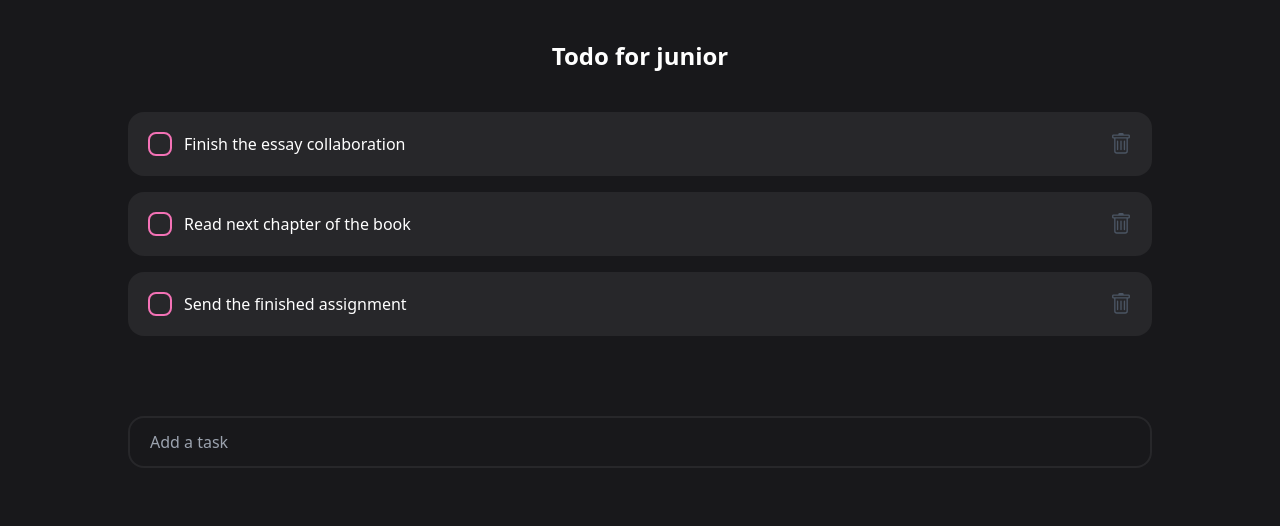
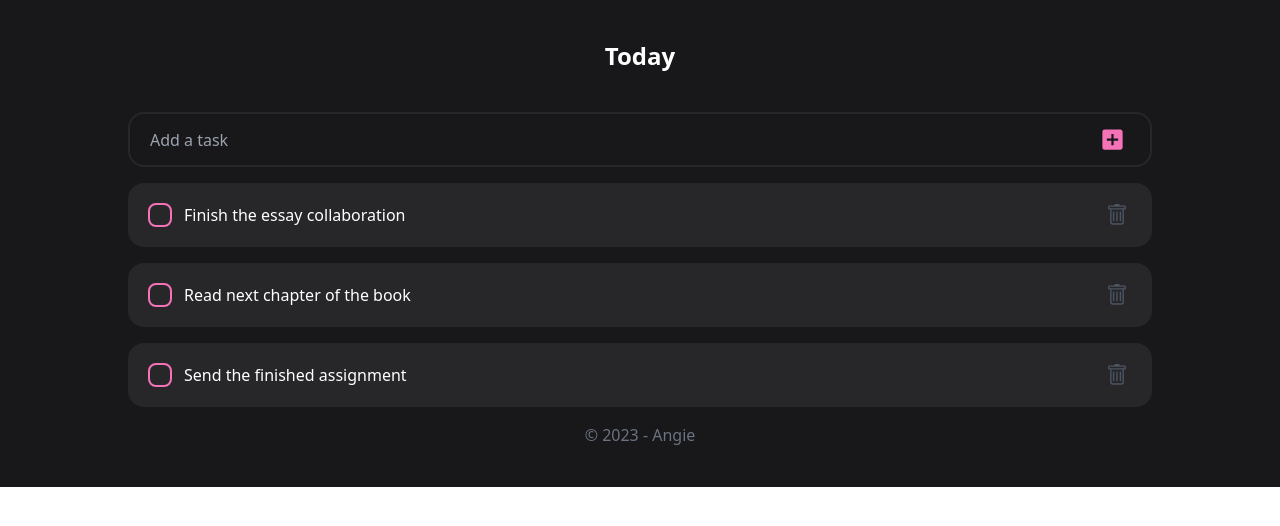
Before and after one commit to walborn/todo, a React (Create React App) app: page / in a window 1280 px wide. Shown: the top 526 px of the page. Built offline with nearby package versions, Linux system fonts and the light colour scheme.

Commit message:
отредактирована структура папок и название файлов создан компонент кнопки, добавлена кнопка add

```diff
--- a/package.json
+++ b/package.json
@@ -13,6 +13,7 @@
     "react-dom": "^18.2.0",
     "react-icons": "^4.8.0",
     "react-scripts": "5.0.1",
+    "uuid": "^9.0.0",
     "web-vitals": "^2.1.4"
   },
   "scripts": {
--- /dev/null
+++ b/src/components/Items/Button.jsx
@@ -0,0 +1,16 @@
+import React from "react"
+import { Icon } from './Icon'
+
+
+const Button = ({
+	text,
+	onClick,
+	isDisabled,
+	className,
+	icon,
+}) => <button className={className} onClick={onClick} disabled={isDisabled}>
+		{Boolean(text) && <span>{text}</span>}
+		{Boolean(icon) && <Icon>{icon}</Icon>}
+	</button>
+
+export default Button
--- /dev/null
+++ b/src/components/Items/Icon.jsx
@@ -0,0 +1,6 @@
+import React from "react"
+
+export const Icon = (props) => <div className='mr-1 ml-1'>
+	{/* Если нужна обертка для всех svg с какими то общими стилями */}
+	{props.children}
+</div>
--- a/src/components/layout/Layout.jsx
+++ /dev/null
@@ -1,7 +0,0 @@
-import React from 'react'
-
-const Layout = ({ children }) => {
-	return <div className='py-10 bg-zinc-900 h-screen'>{children}</div>
-}
-
-export default Layout
--- a/src/components/screens/Home/create-todo-field/CreateTodoField.jsx
+++ b/src/components/todos/CreateTodoField.jsx
@@ -1,4 +1,6 @@
 import React, { useState } from 'react'
+import Button from '../Items/Button'
+import { MdAddBox } from 'react-icons/md'
 
 const CreateTodoField = ({ setTodos }) => {
 	const [title, setTitle] = useState('')
@@ -16,7 +18,7 @@ const CreateTodoField = ({ setTodos }) => {
 	}
 
 	return (
-		<div className='flex items-center justify-between mb-4 rounded-2xl border-zinc-800 border-2 px-5 py-3 w-full mt-20'>
+		<div className='flex items-center justify-between mb-4 rounded-2xl border-zinc-800 border-2 px-5 py-3 w-full'>
 			<input
 				type='text'
 				onChange={e => setTitle(e.target.value)}
@@ -25,6 +27,10 @@ const CreateTodoField = ({ setTodos }) => {
 				className='bg-transparent w-full border-none outline-none'
 				placeholder='Add a task'
 			/>
+			<Button onClick={() => addTodo(title)} icon={<MdAddBox
+					size={27}
+					className='text-pink-400 hover:text-grey-600 transition-colors ease-in-out duration-10000'
+				/>} />
 		</div>
 	)
 }
--- a/src/components/screens/Home/item/TodoItem.jsx
+++ b/src/components/todos/TodoItem.jsx
@@ -1,8 +1,9 @@
 import React from 'react'
 import cn from 'classnames'
 import { BsTrash } from 'react-icons/bs'
+import Check from '../Items/Check'
+import Button from '../Items/Button'
 
-import Check from './Check'
 
 const TodoItem = ({ todo, changeTodo, removeTodo }) => {
 	return (
@@ -20,12 +21,12 @@ const TodoItem = ({ todo, changeTodo, removeTodo }) => {
 					{todo.title}
 				</span>
 			</button>
-			<button onClick={() => removeTodo(todo._id)}>
-				<BsTrash
+
+			<Button onClick={() => removeTodo(todo._id)} icon={<BsTrash
 					size={22}
 					className='text-gray-600 hover:text-red-700 transition-colors ease-in-out duration-300'
-				/>
-			</button>
+				/>} />
+
 		</div>
 	)
 }
--- a/src/components/screens/Home/Home.jsx
+++ b/src/components/todos/TodoList.jsx
@@ -1,6 +1,6 @@
 import React, { useState } from 'react'
-import CreateTodoField from './create-todo-field/CreateTodoField'
-import TodoItem from './item/TodoItem'
+import CreateTodoField from './CreateTodoField'
+import TodoItem from './TodoItem'
 
 const data = [
 	{
@@ -20,7 +20,7 @@ const data = [
 	},
 ]
 
-const Home = () => {
+const TodoList = () => {
 	const [todos, setTodos] = useState(data)
 
 	const changeTodo = id => {
@@ -33,8 +33,10 @@ const Home = () => {
 	const removeTodo = id => setTodos([...todos].filter(t => t._id !== id))
 
 	return (
-		<div className='text-white w-4/5 mx-auto'>
-			<h1 className='text-2xl font-bold text-center mb-10'>Todo for junior</h1>
+		<div className='py-10 bg-zinc-900'>
+			<div className='text-white w-4/5 mx-auto '>
+				<h1 className='text-2xl font-bold text-center mb-10'>Today</h1>
+				<CreateTodoField setTodos={setTodos} />
 				{todos.map(todo => (
 					<TodoItem
 						key={todo._id}
@@ -43,9 +45,10 @@ const Home = () => {
 						removeTodo={removeTodo}
 					/>
 				))}
-			<CreateTodoField setTodos={setTodos} />
+				<p className='text-gray-500 text-center'>© 2023 - Angie </p>
+			</div>
 		</div>
 	)
 }
 
-export default Home
+export default TodoList
--- a/src/index.jsx
+++ b/src/index.jsx
@@ -1,14 +1,11 @@
 import React from 'react'
 import ReactDOM from 'react-dom'
 import './index.css'
-import Home from './components/screens/Home/Home'
-import Layout from './components/layout/Layout'
+import TodoList from './components/todos/TodoList'
 
 ReactDOM.render(
 	<React.StrictMode>
-		<Layout>
-      <Home/>
-		</Layout>
+      <TodoList/>
 	</React.StrictMode>,
 	document.getElementById('root')
 )
```
Also changed, not shown: public/index.html (+0 -10 lines), src/components/Items/Check.jsx (renamed from src/components/screens/Home/item/Check.jsx), 2 other files (tests, documents, lock files or other folders). Lines whose indentation alone changed are shown as unchanged.
